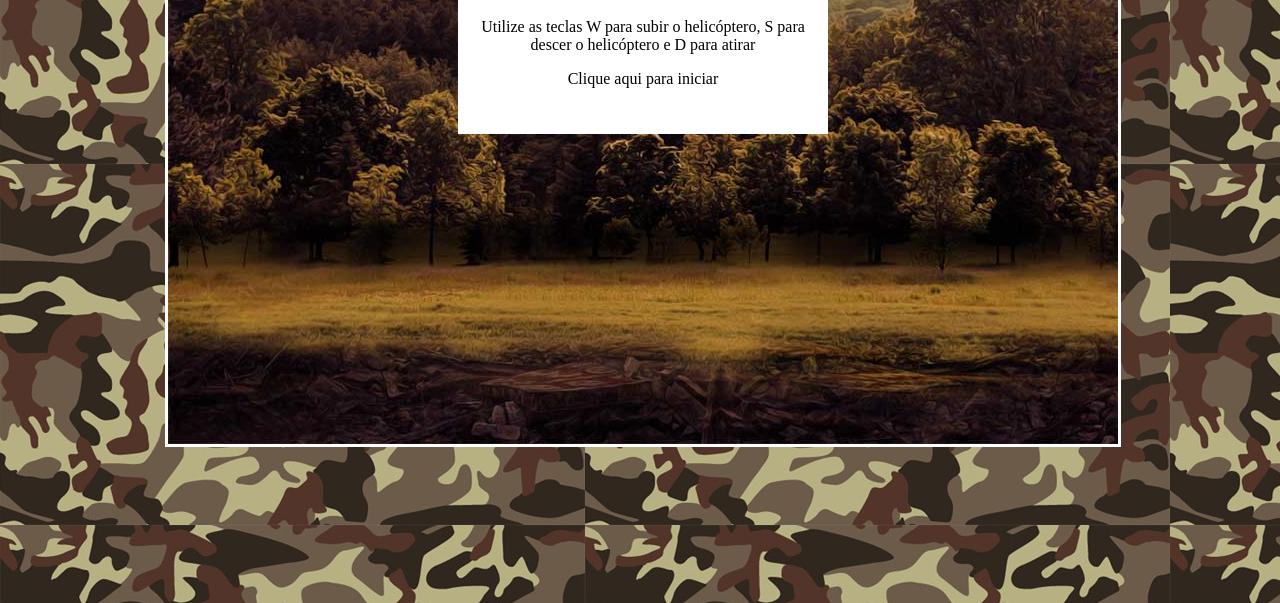
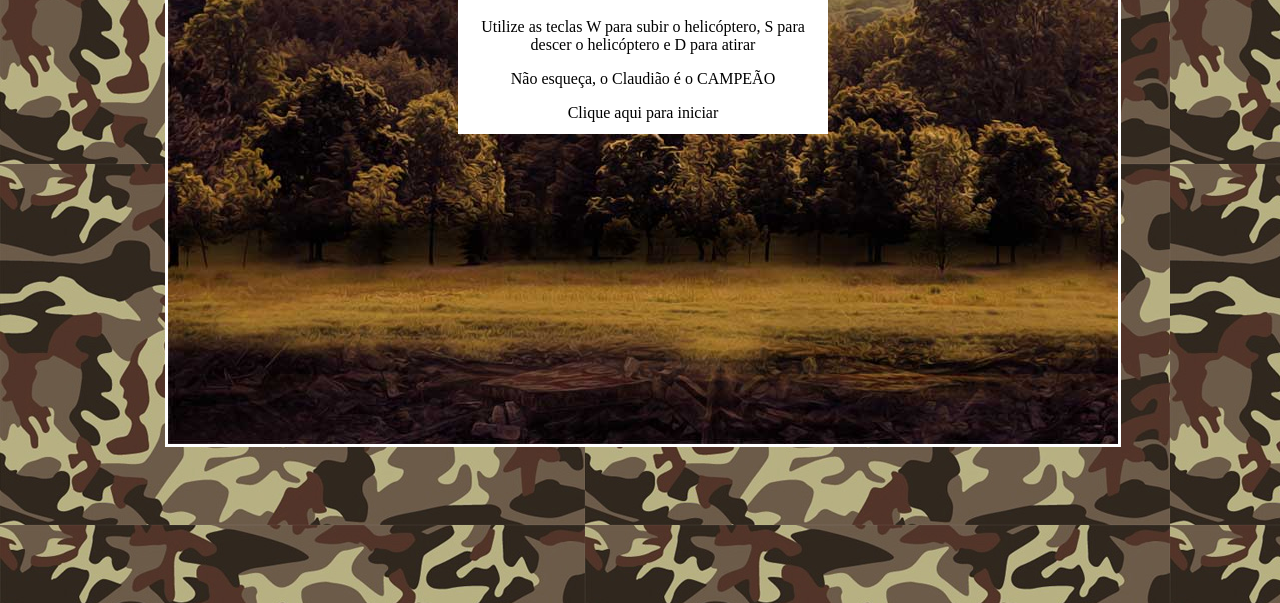
Before and after one commit to claudiostreppel/jogo-de-naves, a plain HTML site: page index.html in a window 1280 px wide. Shown: the part 197-800 px from the top of the page. Drawn offline with Linux system fonts and the light colour scheme.

Commit message:
alterei o aviso inicial

```diff
--- a/index.html
+++ b/index.html
@@ -16,6 +16,7 @@
             <div id="inicio" onclick="start()">
                 <h1>Resgate</h1>
                 <p> Utilize as teclas W para subir o helicóptero, S para descer o helicóptero e D para atirar</p>
+                <p> Não esqueça, o Claudião é o CAMPEÃO </p>
                 <p>Clique aqui para iniciar</p>
 
             </div>
```
